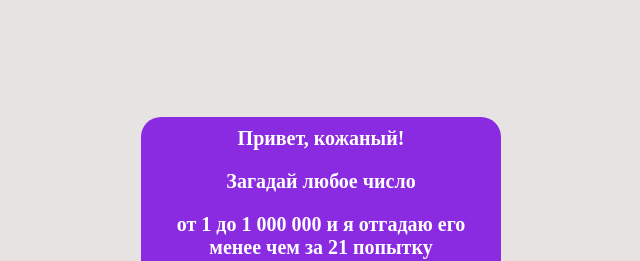
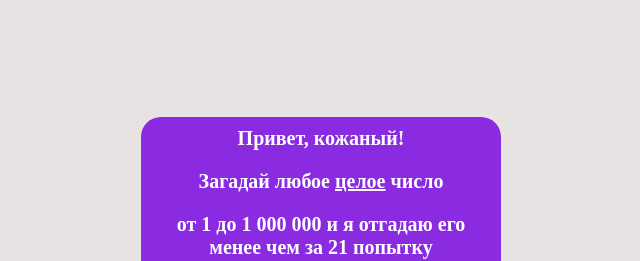
Before and after one commit to vasilyocheck/guess-number, a React (Vite) app: page / in a window 1280 px wide. Shown: the top 261 px of the page, without its empty margins (319-959 px from the left). Built offline with nearby package versions, Linux system fonts and the light colour scheme.

Commit message:
refactor condition

```diff
--- a/src/components/header/header.module.scss
+++ b/src/components/header/header.module.scss
@@ -10,3 +10,7 @@
     text-align: center;
   }
 }
+
+.accent {
+  text-decoration: underline;
+}
--- a/src/components/header/header.tsx
+++ b/src/components/header/header.tsx
@@ -4,7 +4,9 @@ export const Header = () => {
   return (
     <header className={s.header}>
       <div>Привет, кожаный!</div>
-      <div>Загадай любое число</div>
+      <div>
+        Загадай любое <span className={s.accent}>целое</span> число
+      </div>
       <div>от 1 до 1 000 000 и я отгадаю его менее чем за 21 попытку</div>
     </header>
   )
```
